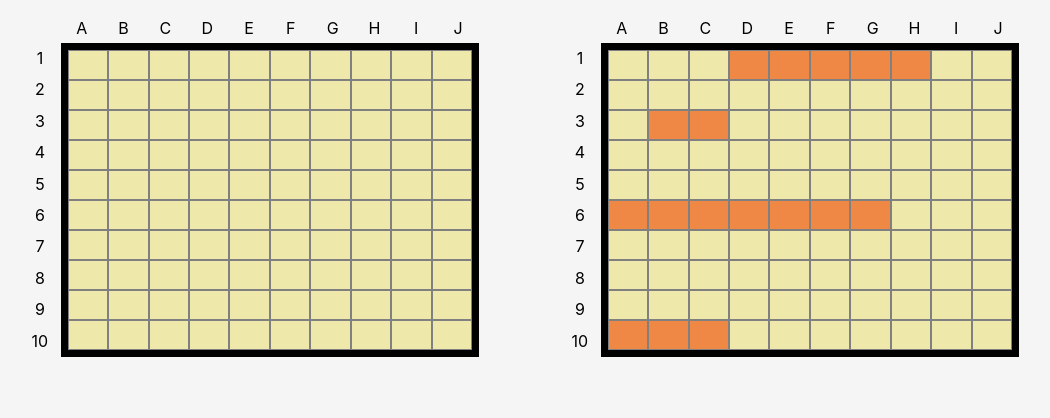
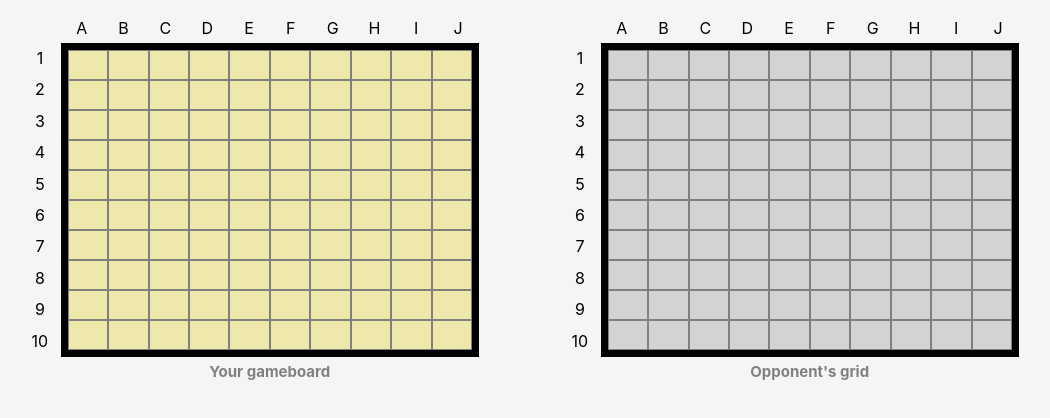
Before and after one commit to krzysztof-tokarski/vanilla-battleships, a website built with webpack: page index.html in a window 1280 px wide. Shown: the part 104-522 px from the top of the page, without its empty margins (121-1171 px from the left). Built offline with nearby package versions, Linux system fonts and the light colour scheme.

Commit message:
feat: add gameboard label, refactors of verify funcs

```diff
--- a/src/features/new-game/components/fleet/fleet-grid/create-fleet-gameboard.js
+++ b/src/features/new-game/components/fleet/fleet-gameboard/create-fleet-gameboard.js
@@ -1,10 +1,7 @@
+import { computerPlayerReference } from '/src/features/global.variables';
+
 /* eslint-disable no-plusplus */
 export function createFleetGameboard(playerReference) {
-  // const currentgameboard = document.querySelector('.gameboard');
-  // if (currentgameboard) {
-  //   prefix = 'P2';
-  // }
-
   const LETTER_COORDINATES = ['A', 'B', 'C', 'D', 'E', 'F', 'G', 'H', 'I', 'J'];
 
   const gameboardContainer = document.createElement('div');
@@ -46,6 +43,9 @@ export function createFleetGameboard(playerReference) {
       cell.setAttribute('data-number-coordinate', `${i}`);
       cell.setAttribute('data-letter-coordinate', `${letterCordinate}`);
       // cell.setAttribute(`data-${prefix}-cell-id`, `${letterCordinate}-${i}`);
+      if (playerReference === computerPlayerReference) {
+        cell.classList.add('disabled');
+      }
       gameboard.appendChild(cell);
     });
   }
@@ -59,5 +59,15 @@ export function createFleetGameboard(playerReference) {
   gameboardContainer.appendChild(gameboardTopContainer);
   gameboardContainer.appendChild(gameboardBottomContainer);
 
+  const gameboardLabel = document.createElement('h2');
+
+  if (playerReference === 'P1') {
+    gameboardLabel.textContent = 'Your gameboard';
+  } else {
+    gameboardLabel.textContent = "Opponent's grid";
+  }
+
+  gameboardContainer.appendChild(gameboardLabel);
+
   return gameboardContainer;
 }
--- a/src/features/new-game/components/populate/random/populate-gameboard-randomly.js
+++ b/src/features/new-game/components/populate/random/populate-gameboard-randomly.js
@@ -1,45 +1,8 @@
 // import { getFreeCells } from '/src/features/utils/cell/get-free-cells';
-import { verifyCellCompatibility, verifyCellArrayCompatibility } from './verify-compatibility';
+import { verifyCellVertically, verifyCellHorizontally, verifyVerticalCellArray, verifyHorizontalCellArray } from './verify-compatibility';
 import { processVerifiedCellsRow } from './process-verified-cells-row';
-import { LETTER_COORDINATES } from '/src/features/global.variables';
-import { Cell } from '../../../../../models/models';
-
-export function verifyHorizontal(cell, randomFreeCell) {
-  const [cellsLetter, cellsNumber] = [cell.letterCoordinate, cell.numberCoordinate];
-  const [randomCellsLetter, randomCellsNumber] = [randomFreeCell.letterCoordinate, randomFreeCell.numberCoordinate];
-
-  return cellsLetter !== randomCellsLetter && cellsNumber === randomCellsNumber;
-}
-
-export function verifyHorizontalArray(cellsArray, shipsLength) {
-  let validRow = [];
-
-  for (const cell of cellsArray) {
-    if (validRow.length === shipsLength) {
-      break;
-    }
-
-    if (validRow.length === 0) {
-      validRow.push(cell);
-    } else {
-      const lastCell = validRow.at(-1);
-      const loopCellLetter = cell.letterCoordinate;
-      const lastCellLetter = lastCell.letterCoordinate;
-      const indexOfLoopCellLetter = LETTER_COORDINATES.indexOf(loopCellLetter);
-      const indexOfLastCellLetter = LETTER_COORDINATES.indexOf(lastCellLetter);
-
-      if (indexOfLoopCellLetter === (indexOfLastCellLetter + 1)) {
-        validRow.push(cell);
-      } else {
-        validRow = [];
-      }
-    }
-  }
-  return validRow;
-}
 
 export function populateGameboardGridRandomly(gameboard) {
-  const allCells = gameboard.gridCells;
   const fleet = gameboard.gridFleet;
 
   fleet.forEach((ship) => {
@@ -56,38 +19,29 @@ export function populateGameboardGridRandomly(gameboard) {
       // TODO convert to reverse-boolean;
 
       // const horizontal = false;
-      const horizontal = Math.random() < 0.5 ? true : false;
+      const horizontal = Math.random() < 0.5;
+      // const horizontal = Math.random() < 0.5 ? true : false;
 
       if (!reverse && !horizontal) {
-        const compatibleCells = freeCells.filter((cell) => verifyCellCompatibility(cell, randomFreeCell));
-        const verifiedCellsRow = verifyCellArrayCompatibility(compatibleCells, shipsLength);
+        const compatibleCells = freeCells.filter((cell) => verifyCellVertically(cell, randomFreeCell));
+        const verifiedCellsRow = verifyVerticalCellArray(compatibleCells, shipsLength);
 
         if (verifiedCellsRow.length >= shipsLength) {
           invalid = false;
           processVerifiedCellsRow(verifiedCellsRow, gameboard, ship);
-
-          verifiedCellsRow.forEach((cell) => {
-            const cellInDOM = document.querySelector(`[data-player="P2"][data-number-coordinate="${cell.numberCoordinate}"][data-letter-coordinate="${cell.letterCoordinate}"]`);
-            cellInDOM.classList.add('taken');
-          });
-          console.log(document.querySelectorAll('.taken'));
-          // TODO remove
         }
       } else if (!reverse && horizontal) {
-        const compatibleCells = freeCells.filter((cell) => verifyHorizontal(cell, randomFreeCell));
-        const verifiedCellsRow = verifyHorizontalArray(compatibleCells, shipsLength);
+        const compatibleCells = freeCells.filter((cell) => verifyCellHorizontally(cell, randomFreeCell));
+        const verifiedCellsRow = verifyHorizontalCellArray(compatibleCells, shipsLength);
 
         if (verifiedCellsRow.length >= shipsLength) {
           invalid = false;
           processVerifiedCellsRow(verifiedCellsRow, gameboard, ship);
-
-          verifiedCellsRow.forEach((cell) => {
-            const cellInDOM = document.querySelector(`[data-player="P2"][data-number-coordinate="${cell.numberCoordinate}"][data-letter-coordinate="${cell.letterCoordinate}"]`);
-            cellInDOM.classList.add('taken');
-          });
-          console.log(document.querySelectorAll('.taken'));
         }
       }
     }
   });
 }
+
+
+// TODO remove
--- a/src/features/new-game/components/populate/random/verify-compatibility.js
+++ b/src/features/new-game/components/populate/random/verify-compatibility.js
@@ -1,11 +1,13 @@
-export function verifyCellCompatibility(cell, randomFreeCell) {
+import { LETTER_COORDINATES } from '../../../../global.variables';
+
+export function verifyCellVertically(cell, randomFreeCell) {
   const [cellsLetter, cellsNumber] = [cell.letterCoordinate, cell.numberCoordinate];
   const [randomCellsLetter, randomCellsNumber] = [randomFreeCell.letterCoordinate, randomFreeCell.numberCoordinate];
 
   return cellsLetter === randomCellsLetter && cellsNumber >= randomCellsNumber;
 }
 
-export function verifyCellArrayCompatibility(cellsArray, shipsLength) {
+export function verifyVerticalCellArray(cellsArray, shipsLength) {
   let validRow = [];
 
   for (const cell of cellsArray) {
@@ -27,3 +29,37 @@ export function verifyCellArrayCompatibility(cellsArray, shipsLength) {
   }
   return validRow;
 }
+
+export function verifyCellHorizontally(cell, randomFreeCell) {
+  const [cellsLetter, cellsNumber] = [cell.letterCoordinate, cell.numberCoordinate];
+  const [randomCellsLetter, randomCellsNumber] = [randomFreeCell.letterCoordinate, randomFreeCell.numberCoordinate];
+
+  return cellsLetter !== randomCellsLetter && cellsNumber === randomCellsNumber;
+}
+
+export function verifyHorizontalCellArray(cellsArray, shipsLength) {
+  let validRow = [];
+
+  for (const cell of cellsArray) {
+    if (validRow.length === shipsLength) {
+      break;
+    }
+
+    if (validRow.length === 0) {
+      validRow.push(cell);
+    } else {
+      const lastCell = validRow.at(-1);
+      const loopCellLetter = cell.letterCoordinate;
+      const lastCellLetter = lastCell.letterCoordinate;
+      const indexOfLoopCellLetter = LETTER_COORDINATES.indexOf(loopCellLetter);
+      const indexOfLastCellLetter = LETTER_COORDINATES.indexOf(lastCellLetter);
+
+      if (indexOfLoopCellLetter === (indexOfLastCellLetter + 1)) {
+        validRow.push(cell);
+      } else {
+        validRow = [];
+      }
+    }
+  }
+  return validRow;
+}
--- a/src/features/new-game/prepare-new-game.js
+++ b/src/features/new-game/prepare-new-game.js
@@ -1,7 +1,7 @@
 import { createGameboardsContainer } from './components/gameboards-container/create-gameboards-container';
 import { removegameboards } from './components/remove-gameboards/remove-gameboards';
 import { createGameboards } from './components/gameboard/create-gameboards';
-import { addFleetGameboards } from './components/fleet/fleet-grid/add-fleet-gameboards';
+import { addFleetGameboards } from './components/fleet/fleet-gameboard/add-fleet-gameboards';
 import { populateGameboardGridRandomly } from './components/populate/random/populate-gameboard-randomly';
 
 export function prepareNewGame() {
--- a/styles.scss
+++ b/styles.scss
@@ -51,9 +51,20 @@ body {
       gap: 5em;
 
       .gameboard-container {
+        display: flex;
+        flex-direction: column;
         flex: 1;
         width: 460px;
         height: fit-content;
+
+        h2 {
+          align-self: flex-end;
+          text-align: center;
+          width: 91%;
+          margin-top: 5px;
+          font-size: 15px;
+          color: gray;
+        }
       }
 
       .cell {
@@ -100,6 +111,15 @@ body {
             }
           }
 
+          .disabled {
+            background-color: lightgray;
+
+            &:hover {
+              filter: none;
+              cursor: default;
+            }
+          }
+
           .taken {
             background-color: rgb(238, 136, 68);
           }
--- a/webpack.config.js
+++ b/webpack.config.js
@@ -25,6 +25,11 @@ const config = {
     // Add your plugins here
     // Learn more about plugins from https://webpack.js.org/configuration/plugins/
   ],
+  resolve: {
+    modules: [
+      path.resolve('./src'),
+    ],
+  },
   module: {
     rules: [
       {
```
Also changed, not shown: src/features/new-game/components/populate/random/process-verified-cells-row.js (+0 -10 lines), src/features/new-game/components/fleet/fleet-gameboard/add-fleet-gameboards.js (renamed from src/features/new-game/components/fleet/fleet-grid/add-fleet-gameboards.js), styles.css, 1 other file.
